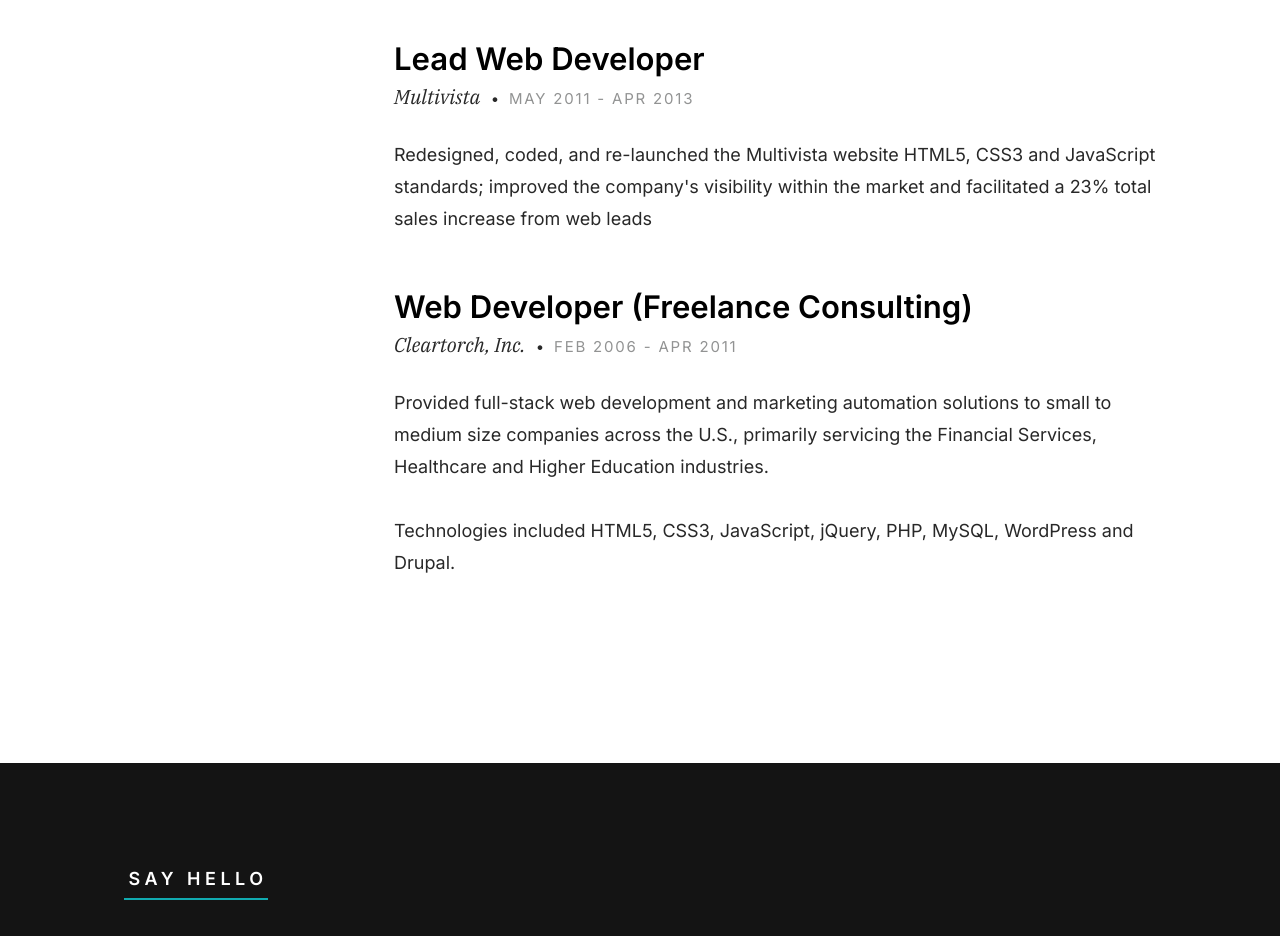
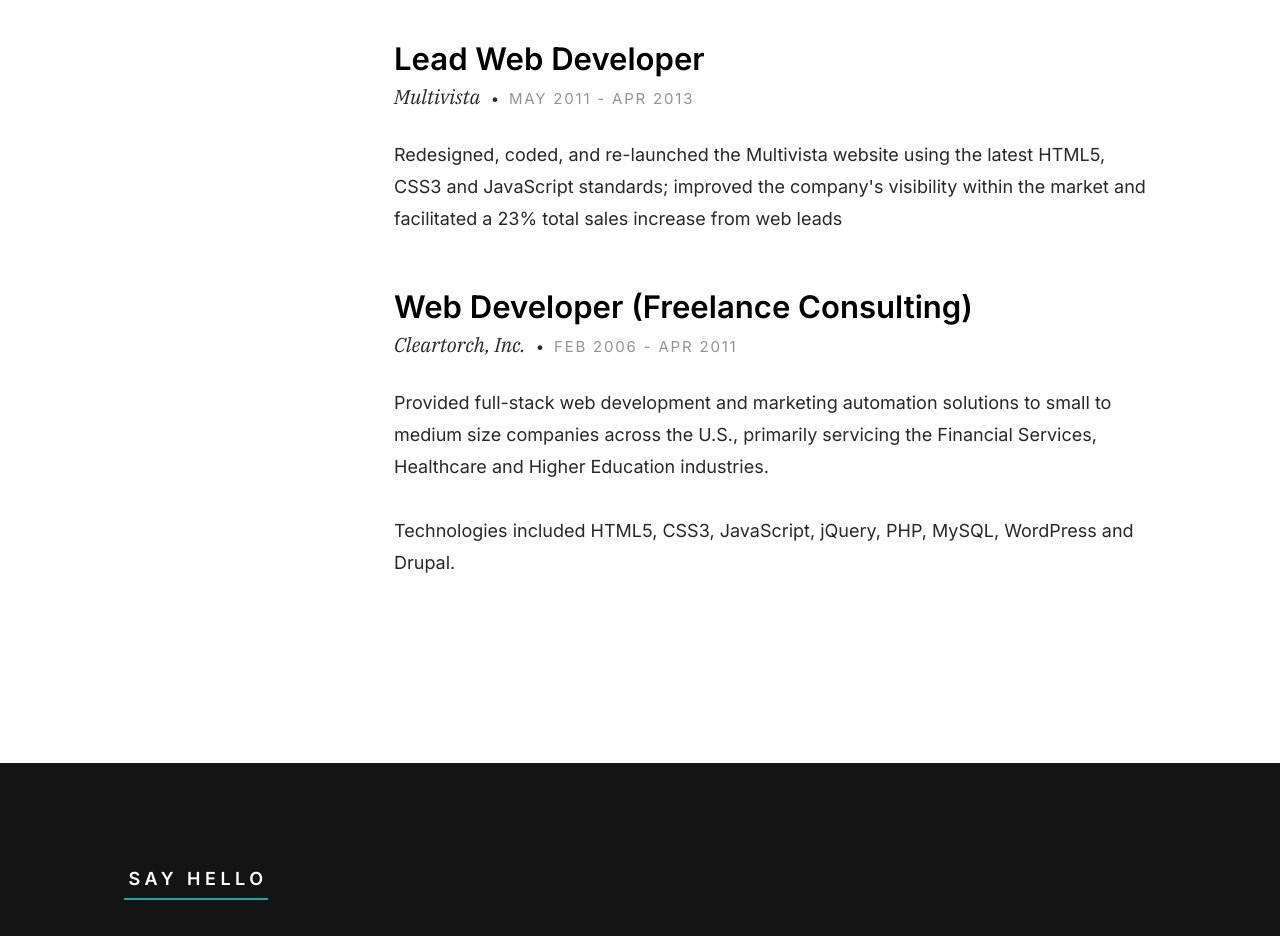
Before and after one commit to andrew-paschall/andrew-paschall.github.io, a plain HTML site: page index.html in a window 1280 px wide. Shown: the part 3060-3996 px from the top of the page. Drawn offline with Linux system fonts and the light colour scheme.

Commit message:
Update index.html

```diff
--- a/index.html
+++ b/index.html
@@ -218,7 +218,7 @@
                     </div>
 
                     <p>
-                    Redesigned, coded, and re-launched the Multivista website HTML5, CSS3 and JavaScript standards; improved the company's visibility within the market and facilitated a 23% total sales increase from web leads
+                    Redesigned, coded, and re-launched the Multivista website using the latest HTML5, CSS3 and JavaScript standards; improved the company's visibility within the market and facilitated a 23% total sales increase from web leads
                     </p>
 
 
```
